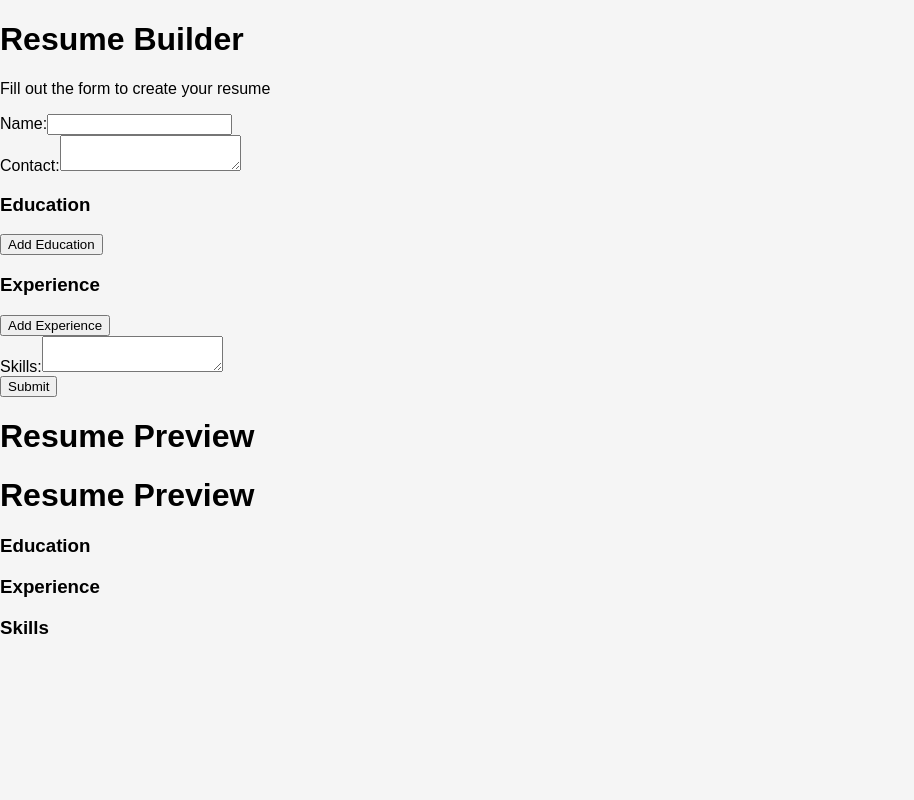
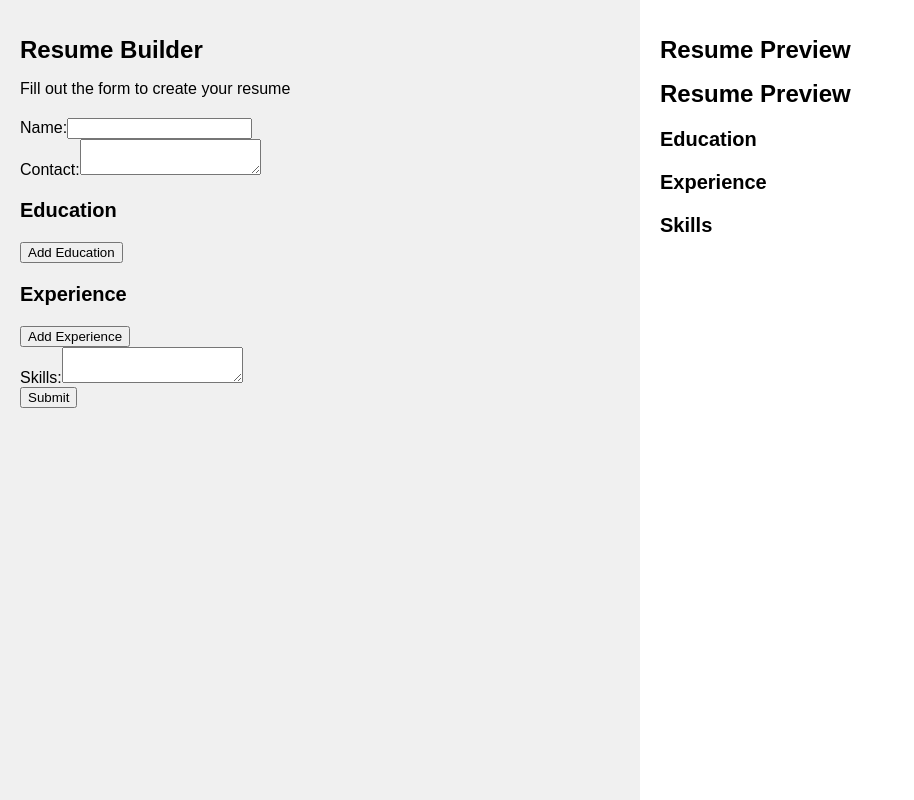
Before and after one commit to globalsmile/portfolio_projects, a React (Create React App) app in the folder software_projects/front_end_projects/resume-builder/: page / in a window 1280 px wide. Shown: the whole page, without its empty margins (0-914 px from the left). Built offline with nearby package versions, Linux system fonts and the light colour scheme.

Commit message:
add: App.scss file

```diff
--- /dev/null
+++ b/software_projects/front_end_projects/resume-builder/src/App.scss
@@ -0,0 +1,32 @@
+.app {
+  display: flex;
+  height: 100vh;
+}
+
+.left-side, .right-side {
+  flex: 1;
+  padding: 20px;
+  overflow-y: auto;
+}
+
+.left-side {
+  background-color: #f0f0f0;
+}
+
+.right-side {
+  background-color: #ffffff;
+}
+
+.instructions {
+  margin-bottom: 20px;
+}
+
+h1 {
+  font-size: 24px;
+  margin-bottom: 10px;
+}
+
+h3 {
+  font-size: 20px;
+  margin-top: 20px;
+}
--- a/software_projects/front_end_projects/resume-builder/src/App.tsx
+++ b/software_projects/front_end_projects/resume-builder/src/App.tsx
@@ -1,8 +1,7 @@
 import React, { useState } from 'react';
 import ResumeForm from './components/ResumeForm';
 import ResumePreview from './components/ResumePreview';
-import './App.css';
-
+import './App.scss';
 import { ResumeState } from './types';
 
 const App: React.FC = () => {
@@ -20,12 +19,12 @@ const App: React.FC = () => {
 
   return (
     <div className="app">
-      <div className="form-container">
+      <div className="left-side">
         <h1>Resume Builder</h1>
         <p className="instructions">Fill out the form to create your resume</p>
         <ResumeForm onSubmit={handleSubmit} />
       </div>
-      <div className="preview-container">
+      <div className="right-side">
         <h1>Resume Preview</h1>
         <ResumePreview resume={resume} />
       </div>
```
